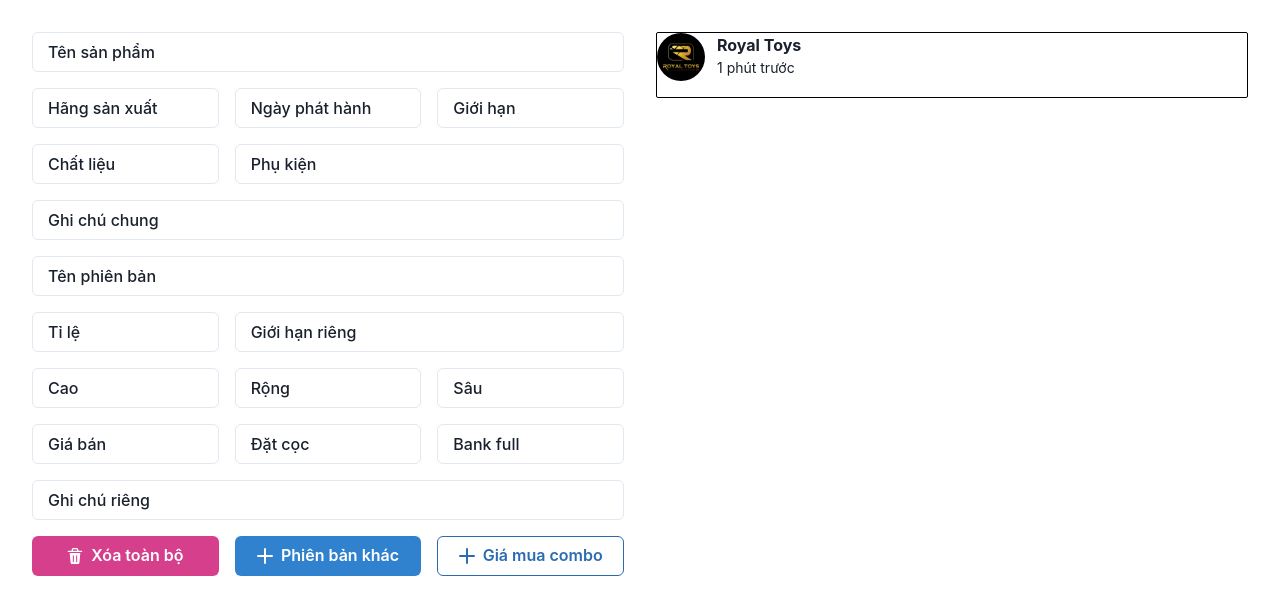
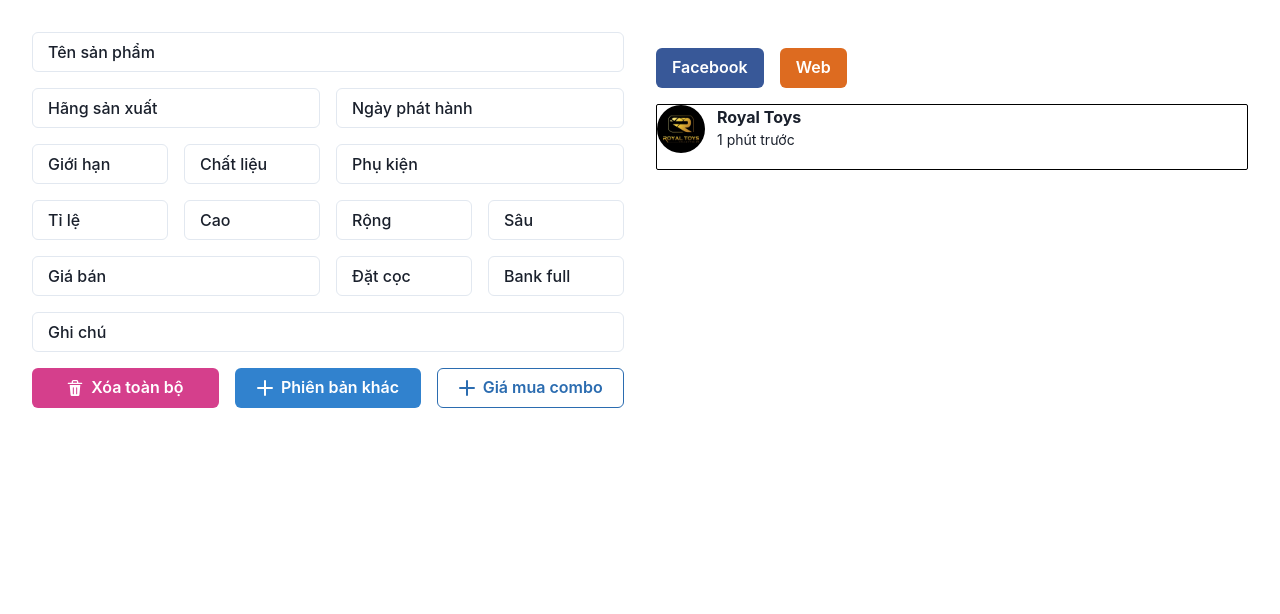
Before and after one commit to minhtri2011/royaltoystool, a React (Create React App) app: page / in a window 1280 px wide. Shown: the top 614 px of the page. Built offline with nearby package versions, Linux system fonts and the light colour scheme.

Commit message:
fix copy

```diff
--- a/src/components/form.jsx
+++ b/src/components/form.jsx
@@ -31,9 +31,6 @@ const Form = () => {
     accessories,
     releaseDate,
     note,
-    versionName,
-    versionNote,
-    versionLimit,
     versions,
   } = postData;
 
@@ -69,25 +66,9 @@ const Form = () => {
       value: accessories,
     },
     {
-      label: "Ghi chú chung",
-      name: "note",
-      value: note,
-    },
-
-    {
-      label: "Tên phiên bản",
-      name: "versionName",
-      value: versionName,
-    },
-    {
       label: "Tỉ lệ",
       name: "ratio",
       value: ratio,
-    },
-    {
-      label: "Giới hạn riêng",
-      name: "versionLimit",
-      value: versionLimit,
     },
     {
       label: "Cao",
@@ -120,9 +101,9 @@ const Form = () => {
       value: bankFull,
     },
     {
-      label: "Ghi chú riêng",
-      name: "versionNote",
-      value: versionNote,
+      label: "Ghi chú",
+      name: "note",
+      value: note,
     },
   ];
 
@@ -147,7 +128,7 @@ const Form = () => {
       "depth",
       "bankFull",
       "deposit",
-      "versionLimit"
+      "versionLimit",
     ];
     return arr.includes(value) ? "number" : "text";
   };
@@ -223,25 +204,21 @@ const Form = () => {
     });
   };
 
-
   return (
     <>
       <div
         style={{
           display: "grid",
-          gridTemplateColumns: "repeat(auto-fit, 1fr)",
+          gridTemplateColumns: "repeat(4, 1fr)",
           gridAutoRows: "minmax(0, auto)",
           gap: "1rem",
           gridTemplateAreas: `
-          "productName productName productName"
-          "manufacturer releaseDate limit"
-          "material accessories accessories"
-          "note note note"
-          "versionName versionName versionName"
-          "ratio versionLimit versionLimit"
-          "height width depth"
-          "price deposit bankFull"
-          "versionNote versionNote versionNote"
+          "productName productName productName productName"
+          "manufacturer manufacturer releaseDate releaseDate"
+          "limit material accessories accessories"
+          "ratio height width depth"
+          "price price deposit bankFull"
+          "note note note note"
           `,
         }}
       >
--- /dev/null
+++ b/src/components/listButton.jsx
@@ -0,0 +1,131 @@
+import { Button, Stack } from "@chakra-ui/react";
+import React from "react";
+import convertTextToBold from "../feature/convertTextToBold";
+import { useSelector } from "react-redux";
+import { getPostData } from "../redux/slices/postSlice";
+
+const ListButton = () => {
+  const postData = useSelector(getPostData);
+  const {
+    productName,
+    manufacturer,
+    height,
+    ratio,
+    width,
+    price,
+    deposit,
+    bankFull,
+    depth,
+    limit,
+    material,
+    accessories,
+    releaseDate,
+    note,
+    versions,
+  } = postData;
+  const checkAndRender = (value, title, downLine) => {
+    if (!value) return "";
+    return `${
+      downLine
+        ? ""
+        : `
+`
+    }${convertTextToBold(title)}: ${value}`;
+  };
+  const renderSize = (ratio, height, width, depth) => {
+    let sizeString = `
+𝗞𝗶́𝗰𝗵 𝘁𝗵𝘂̛𝗼̛́𝗰: `;
+
+    if (ratio) {
+      sizeString += `[ 1/${ratio} ] `;
+    }
+
+    if (height && width && depth) {
+      sizeString += `Cao ${height} x ${width} x ${depth} cm`;
+    } else {
+      if (height) {
+        sizeString += `Cao ${height} cm`;
+      }
+      if (width) {
+        sizeString += ` x ${width} cm`;
+      }
+      if (depth) {
+        sizeString += ` x ${depth} cm`;
+      }
+    }
+
+    return sizeString;
+  };
+
+  const renderPrice = (price, deposit, bankFull) => {
+    let priceString = `
+𝗚𝗶𝗮́ 𝗯𝗮́𝗻: `;
+
+    if (price) {
+      priceString += `${(+price).toLocaleString("vi-VN")} VNĐ`;
+    }
+
+    if (deposit) {
+      priceString += ` - 𝗖𝗼̣𝗰: ${(+deposit).toLocaleString("vi-VN")} VNĐ\n`;
+    }
+
+    if (bankFull) {
+      priceString += `𝗕𝗮𝗻𝗸 𝗳𝘂𝗹𝗹: ${(+bankFull).toLocaleString("vi-VN")} VNĐ`;
+    }
+
+    return priceString;
+  };
+
+  const productDetails = [
+    convertTextToBold(productName + "\n"),
+    checkAndRender(manufacturer, "HSX"),
+    renderSize(ratio, height, width, depth),
+    renderPrice(price, deposit, bankFull),
+    checkAndRender(limit, "Giới hạn"),
+    checkAndRender(material, "Chất liệu"),
+    checkAndRender(accessories, "Phụ kiện"),
+    checkAndRender(releaseDate, "Phát hành"),
+    checkAndRender(note, "Ghi chú"),
+  ];
+  const versionDetails = () => {
+    const versionsArray = Object.values(versions);
+
+    return versionsArray.map((version) => {
+      const versionKeys = Object.keys(version);
+      const filteredKeys = versionKeys.filter((key) => version[key]);
+
+      let versionString = "";
+
+      filteredKeys.forEach((key) => {
+        versionString += `
+  ${convertTextToBold(key)}: ${version[key]}`;
+      });
+
+      return versionString;
+    });
+  };
+
+
+  const renderPost = () => {
+    let renderedPost = "";
+    productDetails.forEach((product) => {
+      renderedPost += product;
+    });
+    return renderedPost;
+  };
+
+  const copyFaceBook = () => {
+    // navigator.clipboard.writeText(renderPost());
+    console.log(versionDetails())
+  };
+  return (
+    <Stack direction={"row"} spacing="1rem">
+      <Button colorScheme="facebook" onClick={copyFaceBook}>
+        Facebook
+      </Button>
+      <Button colorScheme="orange"> Web</Button>
+    </Stack>
+  );
+};
+
+export default ListButton;
--- a/src/components/preview.jsx
+++ b/src/components/preview.jsx
@@ -1,16 +1,12 @@
 import { Avatar, Box, Flex, Text } from "@chakra-ui/react";
-import React, { useEffect } from "react";
+import React from "react";
 import { useSelector } from "react-redux";
 import logo from "../assets/logo.jpg";
 import { getPostData } from "../redux/slices/postSlice";
-import useCheckVersion from "../hooks/useCheckVersion";
 
 const Preview = () => {
   const postData = useSelector(getPostData);
-  const checkVersion = useCheckVersion();
-  useEffect(() => {
-    console.log(checkVersion);
-  }, [checkVersion]);
+
   const {
     productName,
     manufacturer,
@@ -26,9 +22,7 @@ const Preview = () => {
     accessories,
     releaseDate,
     note,
-    versionNote,
     versions,
-    versionLimit,
   } = postData;
 
   const renderInfo = (data, title, final) => {
@@ -68,7 +62,7 @@ const Preview = () => {
             Number(version.versionLimit).toLocaleString() + " bản"
           )}
           {(version.price || version.deposit) && (
-            <p className="inline-flex">
+            <Text className="inline-flex">
               {renderInfo(
                 version.price,
                 "Giá bán",
@@ -80,7 +74,7 @@ const Preview = () => {
                 "Cọc",
                 Number(version.deposit).toLocaleString() + " VNĐ"
               )}
-            </p>
+            </Text>
           )}
 
           {renderInfo(
@@ -88,6 +82,7 @@ const Preview = () => {
             "Bank full",
             Number(version.bankFull).toLocaleString() + " VNĐ"
           )}
+          {renderInfo(version.versionNote, "Ghi chú")}
         </div>
       );
     });
@@ -121,7 +116,7 @@ const Preview = () => {
           </Text>
         </Text>
         {(price || deposit) && (
-          <p className="inline-flex">
+          <Text as="span" className="inline-flex">
             {renderInfo(
               price,
               "Giá bán",
@@ -133,7 +128,7 @@ const Preview = () => {
               "Cọc",
               Number(deposit).toLocaleString() + " VNĐ"
             )}
-          </p>
+          </Text>
         )}
 
         {renderInfo(
@@ -146,7 +141,6 @@ const Preview = () => {
         {renderInfo(accessories, "Phụ kiện")}
         {renderInfo(releaseDate, "Phát hành")}
         {renderInfo(note, "Ghi chú")}
-        {renderInfo(versionNote, "Ghi chú")}
 
         {/* //todo: render all version */}
         {renderAllVersionsPost()}
--- /dev/null
+++ b/src/config/copyTemplate.js
@@ -0,0 +1,8 @@
+import convertTextToBold from "../feature/convertTextToBold"
+
+const template=(
+    name,size,price,deposit,bankfull,limited,material, accessory, releaseDate,note
+)=>{
+    return`${convertTextToBold()}`
+}
+export default template
--- a/src/feature/convertTextToBold.js
+++ b/src/feature/convertTextToBold.js
@@ -9,7 +9,6 @@ const convertTextToBold = (word) => {
 
   const bolderize = (char) => {
     const n = char.charCodeAt(0);
-    console.log(char);
 
     // Ánh xạ ký tự tiếng Việt sang ký tự đậm tương ứng
     const vietnameseChars = {
@@ -20,11 +19,13 @@ const convertTextToBold = (word) => {
       á: "𝗮́",
       â: "𝗮̂",
       ầ: "𝗮̂̀",
+      ấ: "𝗮̂́",
       ẩ: "𝗮̂̉",
       ẫ: "𝗮̂̃",
       ậ: "𝗮̣̂",
       ă: "𝗮̆",
       ằ: "𝗮̆̀",
+      ắ: "𝗮̆́",
       ẳ: "𝗮̆̉",
       ẵ: "𝗮̆̃",
       ặ: "𝗮̣̆",
@@ -52,11 +53,13 @@ const convertTextToBold = (word) => {
       ó: "𝗼́",
       ô: "𝗼̂",
       ồ: "𝗼̂̀",
+      ố: "𝗼̂́",
       ổ: "𝗼̂̉",
       ỗ: "𝗼̂̃",
       ộ: "𝗼̣̂",
       ơ: "𝗼̛",
       ờ: "𝗼̛̀",
+      ớ: "𝗼̛́",
       ở: "𝗼̛̉",
       ỡ: "𝗼̛̃",
       ợ: "𝗼̛̣",
@@ -67,6 +70,7 @@ const convertTextToBold = (word) => {
       ú: "𝘂́",
       ư: "𝘂̛",
       ừ: "𝘂̛̀",
+      ứ: "𝘂̛́",
       ử: "𝘂̛̉",
       ữ: "𝘂̛̃",
       ự: "𝘂̛̣",
--- a/src/hooks/useCheckVersion.jsx
+++ /dev/null
@@ -1,19 +0,0 @@
-import { useState } from "react";
-import { useSelector } from "react-redux";
-import { getPostData } from "../redux/slices/postSlice";
-import { useEffect } from "react";
-
-const useCheckVersion = () => {
-  const postReducer = useSelector(getPostData);
-  const [check, setCheck] = useState(false);
-  const { versionNote, versions, versionLimit, versionName } = postReducer;
-
-  useEffect(() => {
-    if (versionNote || versionLimit || versions.length > 0 || versionName) {
-      setCheck(true);
-    } else setCheck(false);
-  }, [postReducer]);
-  return check;
-};
-
-export default useCheckVersion;
--- a/src/pages/home.jsx
+++ b/src/pages/home.jsx
@@ -1,6 +1,7 @@
 import React from "react";
 import Form from "../components/form";
 import Preview from "../components/preview";
+import ListButton from "../components/listButton";
 
 const Home = () => {
   return (
@@ -9,6 +10,9 @@ const Home = () => {
         <Form />
       </div>
       <div className="p-4">
+      <div className="py-4">
+        <ListButton/>
+      </div>
         <Preview />
       </div>
     </div>
```
